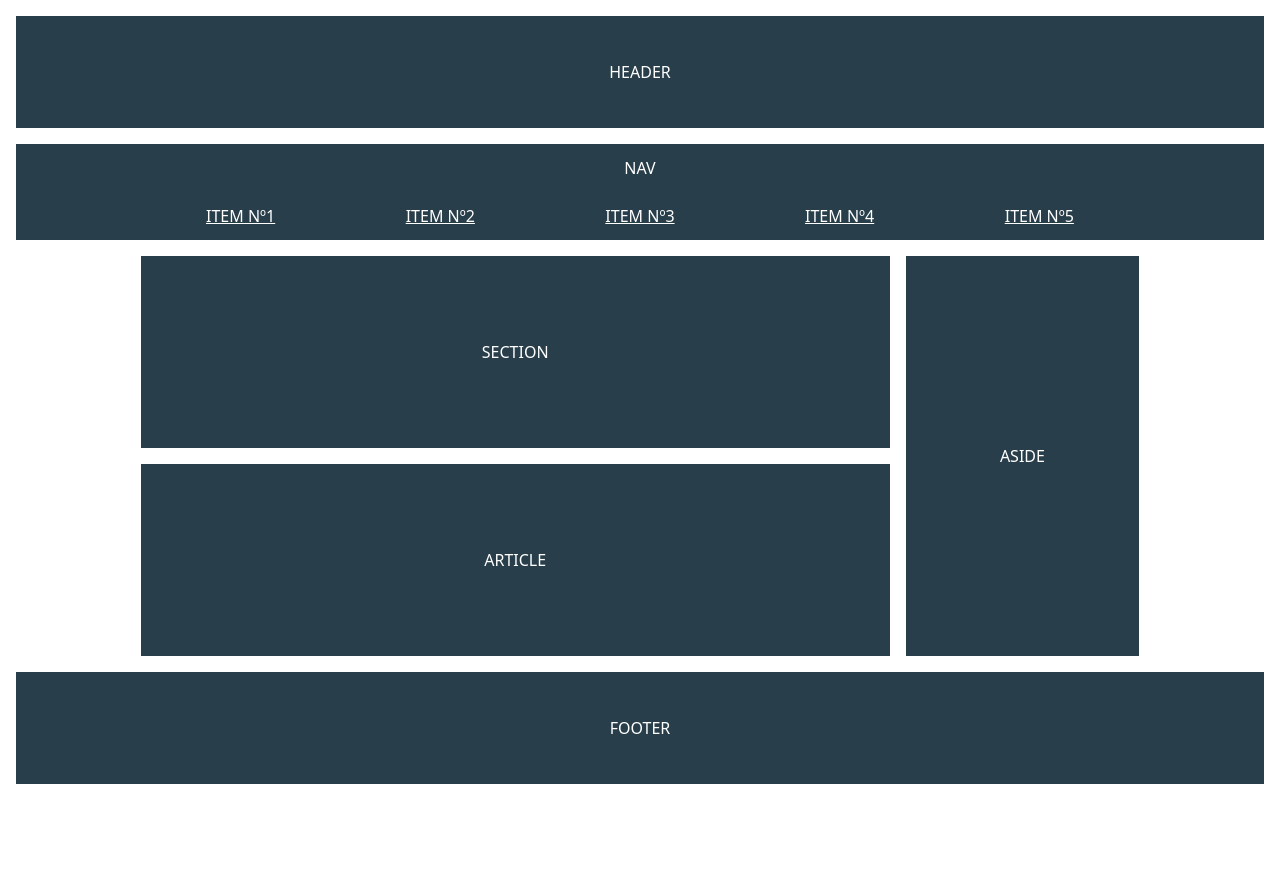
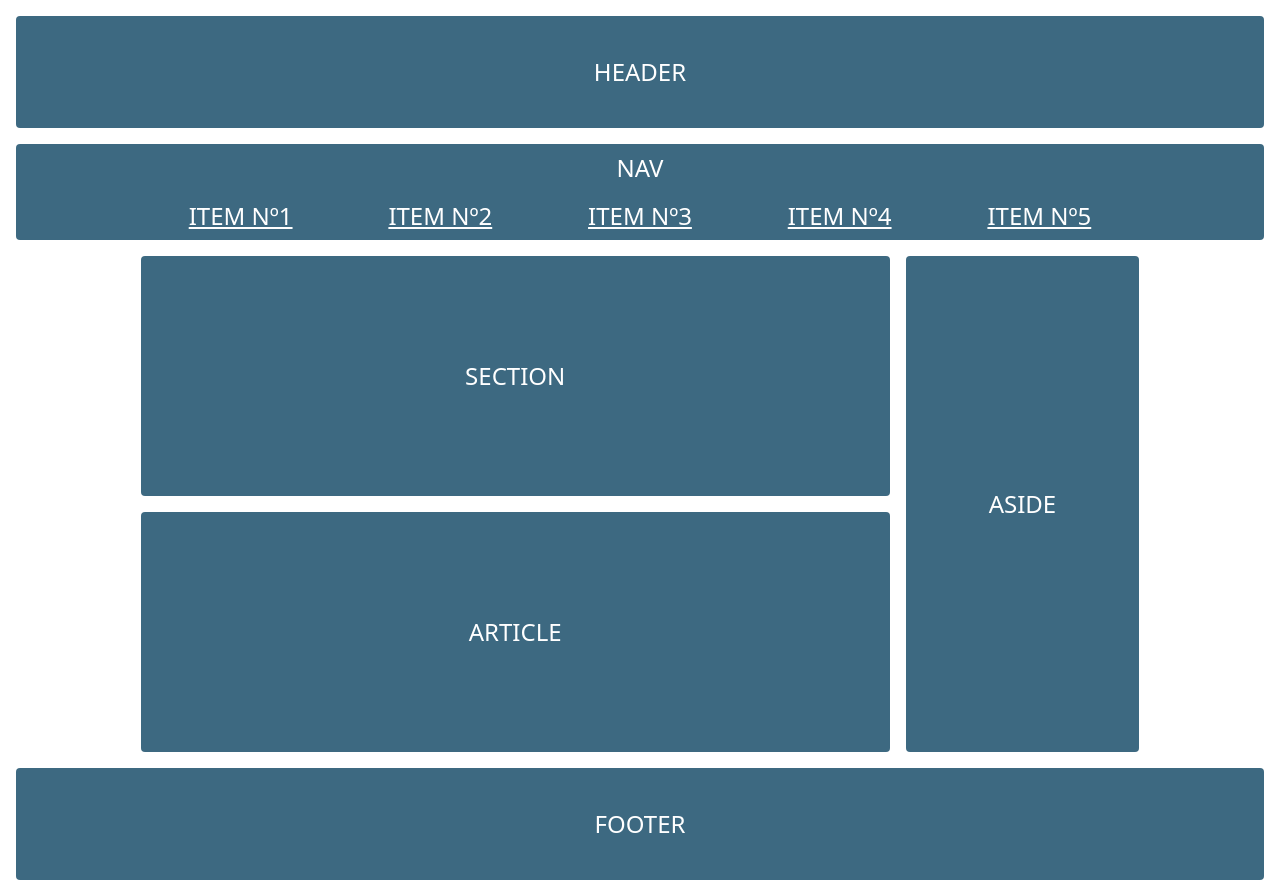
Before and after one commit to emmanuel-mendez/layout, a plain HTML site: page index.html in a window 1280 px wide. Before the commit the page ends 800 px from the top, so only its background shows below. Drawn offline with Linux system fonts and the light colour scheme.

Commit message:
Code splitting

```diff
--- a/css/config.css
+++ b/css/config.css
@@ -4,3 +4,8 @@
 *:after {
  box-sizing: border-box;
 }
+
+html,
+body {
+ height: 100%;
+}
--- a/css/grid/grid-desktop.css
+++ b/css/grid/grid-desktop.css
@@ -24,7 +24,6 @@
 
  /* Nav */
  .nav {
-  display: grid;
   grid-template-rows: 3rem 1fr;
   grid-template-columns: 1fr;
   position: static;
@@ -46,16 +45,13 @@
 
 
  .navigation__link {
-  display: flex;
-  align-items: center;
-  height: 100%;
   padding: 0 .5rem;
  }
 
 
  /* Content */
  .content {
-  grid-template-rows: repeat(2, auto);
+  grid-template-rows: repeat(2, minmax(15rem, auto));
   grid-template-columns: 75% 1fr;
   grid-template-areas:
    "section aside"
--- a/css/grid/grid-mobile.css
+++ b/css/grid/grid-mobile.css
@@ -9,13 +9,12 @@
   "footer"
  ;
  gap: 1rem;
- min-height: 100vh;
+ min-height: 100%;
  padding: 1rem;
 }
 
 
 /* Header */
-
 .header {
  flex-direction: row;
  justify-content: space-between;
@@ -24,7 +23,6 @@
 
 
 /* Nav */
-
 .nav {
  display: grid;
  grid-template-rows: 16.6% 1fr;
@@ -36,6 +34,13 @@
  right: -100%;
  transition: right .5s;
  z-index: 1;
+}
+
+.nav__subtitle {
+ display: flex;
+ flex-direction: column;
+ align-items: center;
+ justify-content: center;
 }
 
 .nav.show {
@@ -63,13 +68,14 @@
  width: 2.2rem;
  height: 1.6rem;
  background: linear-gradient(white 20%, transparent 20%, transparent 40%, white 40%, white 60%, transparent 60%, transparent 80%, white 80%);
+ cursor: pointer;
 }
 
 
 /* Content */
 .content {
  display: grid;
- grid-template-rows: repeat(3, auto);
+ grid-template-rows: repeat(3, minmax(15rem, auto));
  grid-template-columns: 1fr;
  grid-template-areas:
   "section"
--- a/css/personalize.css
+++ b/css/personalize.css
@@ -1,16 +1,12 @@
 /* Personalize */
-.header,
-.nav,
-.nav__subtitle,
-.section,
-.article,
-.aside,
-.footer {
+.layout-element {
  display: flex;
  flex-direction: column;
  align-items: center;
  justify-content: center;
  font-family: system-ui;
- background: #283e4a;
+ font-size: 1.5rem;
+ background: #3D6981;
  color: white;
+ border-radius: .25rem;
 }
--- a/index.html
+++ b/index.html
@@ -13,7 +13,7 @@
 
  <div class="grid">
 
-  <header class="header">
+  <header class="layout-element header">
 
    <h1 class="title">HEADER</h1>
 
@@ -22,7 +22,7 @@
   </header>
 
 
-  <nav class="nav" id="nav">
+  <nav class="layout-element nav" id="nav">
 
    <h2 class="subtitle nav__subtitle">NAV</h2>
 
@@ -39,21 +39,21 @@
 
   <div class="content">
 
-   <section class="section">
+   <section class="layout-element section">
 
     <h2 class="subtitle section__subtitle">SECTION</h2>
 
    </section>
 
 
-   <article class="article">
+   <article class="layout-element article">
 
     <h2 class="subtitle article__subtitle">ARTICLE</h2>
 
    </article>
 
 
-   <aside class="aside">
+   <aside class="layout-element aside">
 
     <h2 class="subtitle aside__subtitle">ASIDE</h2>
 
@@ -62,7 +62,7 @@
   </div>
 
 
-  <footer class="footer">
+  <footer class="layout-element footer">
 
    <h2 class="subtitle footer__subtitle">FOOTER</h2>
 
```
